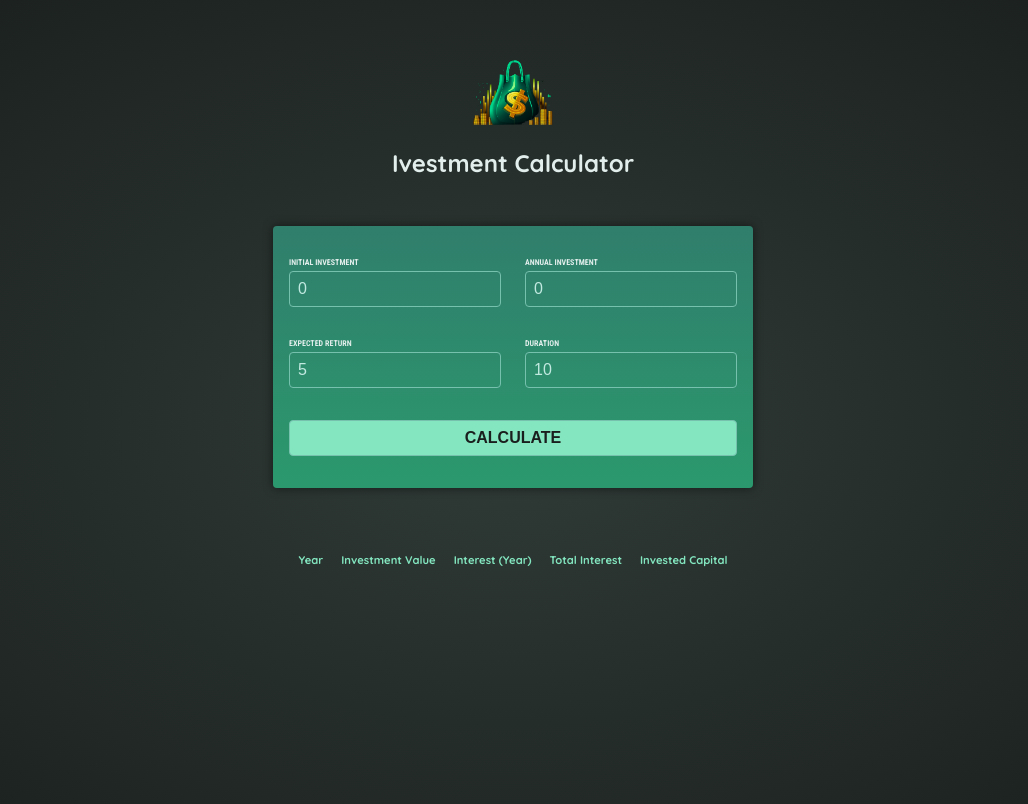
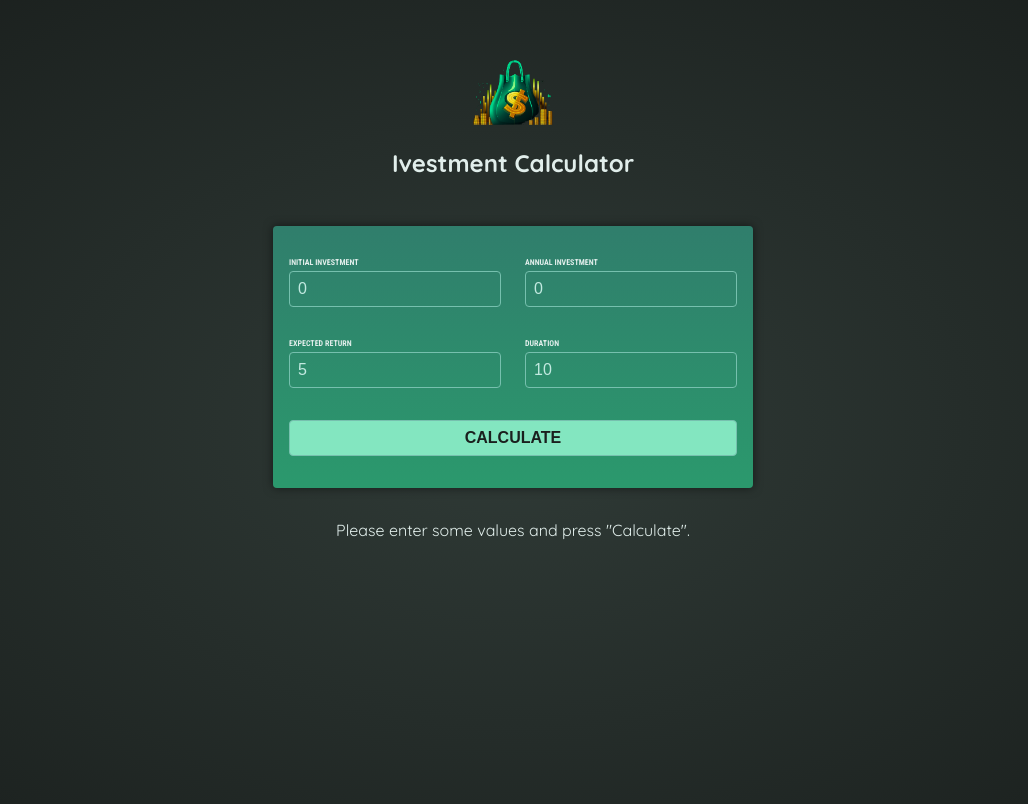
Before and after one commit to michall1900/investment-calculator, an Angular app: page / in a window 1280 px wide. Shown: the top 804 px of the page, without its empty margins (127-1155 px from the left). Built offline with nearby package versions, Linux system fonts and the light colour scheme.

Commit message:
Edit components name and file's name, fix bug.

```diff
--- a/src/app/investment-results/investment-results.html
+++ b/src/app/investment-results/investment-results.component.html
@@ -1,5 +1,5 @@
-@if(!!investmentResults){
 <section id="results">
+  @if(!!investmentResults()){
     <table>
       <thead>
         <tr>
@@ -22,7 +22,6 @@
         }
       </tbody>
     </table>
-  </section>
     }
 
   @else{
@@ -30,3 +29,5 @@
         Please enter some values and press "Calculate".
     </p>
   }
+
+</section>
--- a/src/app/investment-results/investment-results.ts
+++ b/src/app/investment-results/investment-results.component.ts
@@ -5,8 +5,8 @@ import { AnnualData } from '../investment.model';
 @Component({
   selector: 'app-investment-results',
   imports: [CurrencyPipe],
-  templateUrl: './investment-results.html',
-  styleUrl: './investment-results.css'
+  templateUrl: './investment-results.component.html',
+  styleUrl: './investment-results.component.css'
 })
 export class InvestmentResultsComponent {
 
--- a/src/app/user-input/user-input.ts
+++ b/src/app/user-input/user-input.component.ts
@@ -6,10 +6,10 @@ import { FormsModule } from '@angular/forms';
 @Component({
   selector: 'app-user-input',
   imports: [FormsModule],
-templateUrl: './user-input.html',
-  styleUrl: './user-input.css'
+templateUrl: './user-input.component.html',
+  styleUrl: './user-input.component.css'
 })
-export class UserInput {
+export class UserInputComponent {
 
   investmentSubmitted = output<Investment>();
 
```
Also changed, not shown: src/app/app.component.ts (+4 -4 lines), src/app/header/header.component.ts (added, +11 -0 lines), src/app/header/header.ts (deleted, +0 -11 lines), src/app/header/header.component.css (renamed from src/app/header/header.css), src/app/header/header.component.html (renamed from src/app/header/header.html), src/app/investment-results/investment-results.component.css (renamed from src/app/investment-results/investment-results.css), src/app/user-input/user-input.component.css (renamed from src/app/user-input/user-input.css), src/app/user-input/user-input.component.html (renamed from src/app/user-input/user-input.html). Lines whose indentation alone changed are shown as unchanged.
